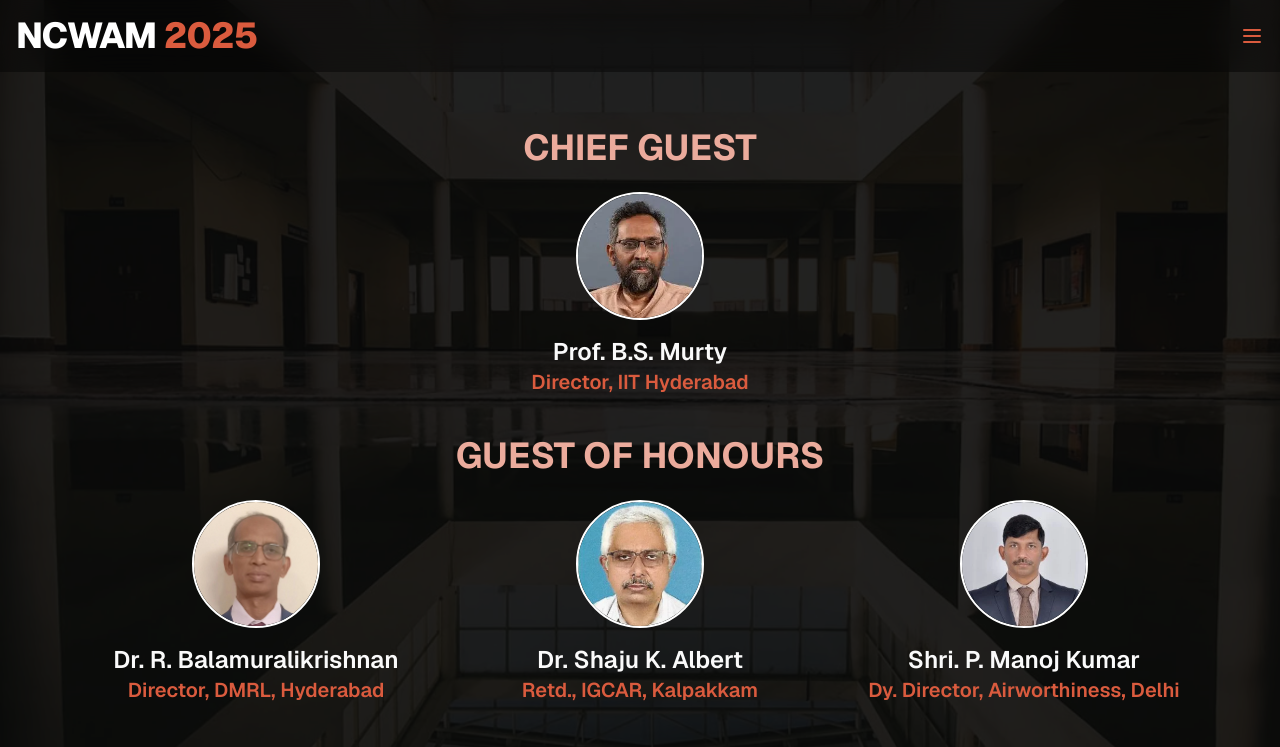
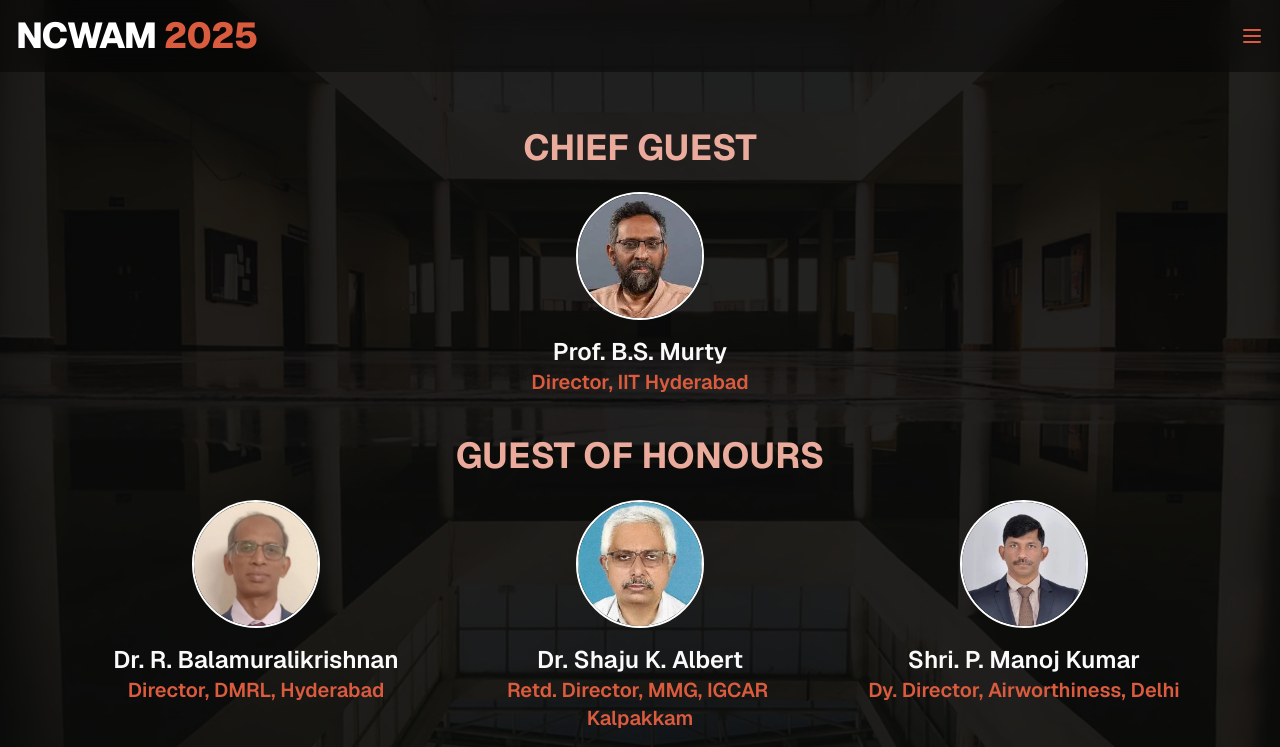
Before and after one commit to ncwam-bphc/website, a Next.js app: page /committee in a window 1280 px wide. Shown: the top 747 px of the page. Built offline with nearby package versions, Linux system fonts and the light colour scheme.

Commit message:
Update committe.ts

```diff
--- a/src/assets/committe/committe.ts
+++ b/src/assets/committe/committe.ts
@@ -17,7 +17,7 @@ export const guestHonors = [
   },
   {
     name: "Dr. Shaju K. Albert",
-    institution: "Retd., IGCAR, Kalpakkam",
+    institution: "Retd. Director, MMG, IGCAR Kalpakkam",
     imageUrl: ShajuPic,
   },
   {
@@ -221,12 +221,12 @@ export const advisory = [
   },
   {
     name: "Dr. M. Rama Manohara Babu ",
-    institution: "Head CRENS, BITS Pilani\nRetd., ASL, DRDO",
+    institution: "Head CRENS, BITS Pilani\nRetd. Director, ASL Hyderabad",
     imageUrl: null,
   },
   {
     name: "Dr. G. Madhusudhan Reddy",
-    institution: "Retd., DMRL, Hyderabad",
+    institution: "Retd. Director, DMRL Hyderabad",
     imageUrl: null,
   },
   {
```
